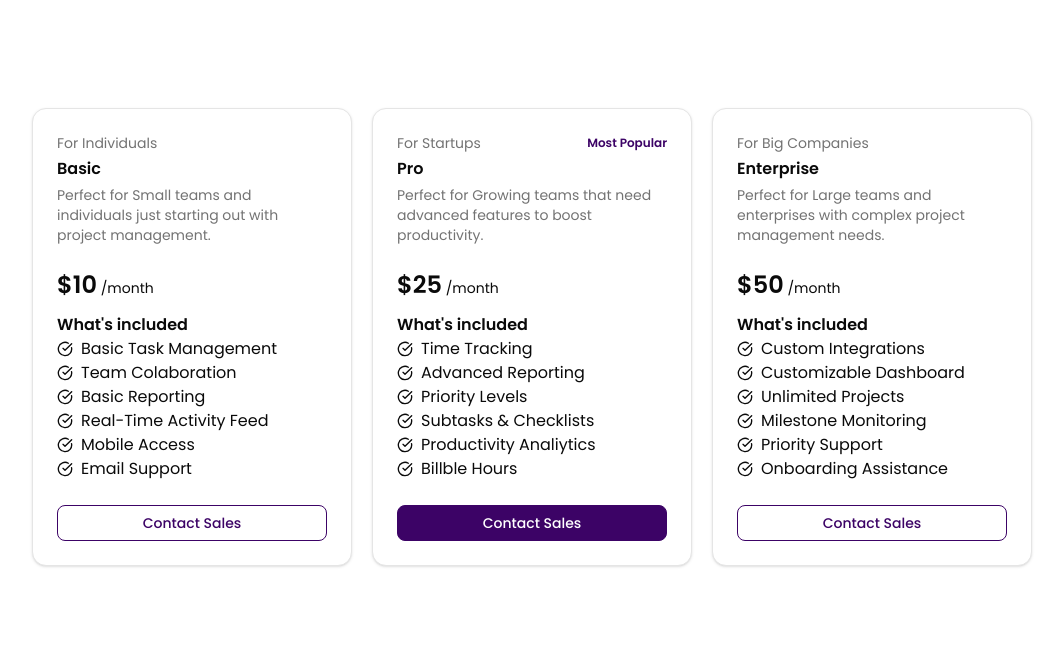
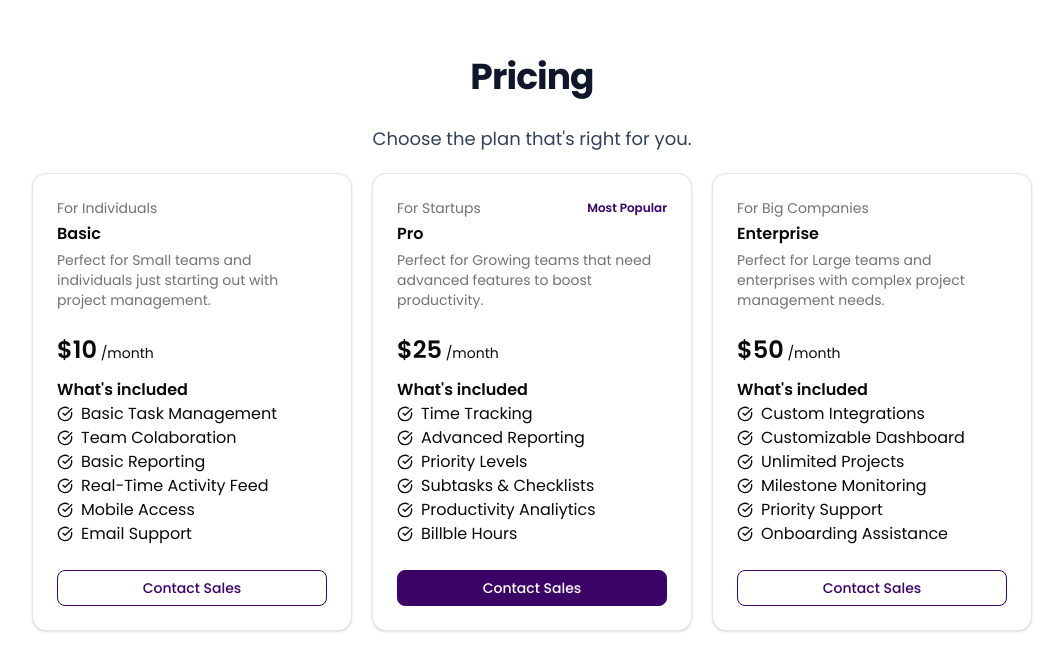
Before and after one commit to zeads/frontent-project-management-app, a Next.js app: page / in a window 1280 px wide. Shown: the part 3673-4344 px from the top of the page, without its empty margins (108-1171 px from the left). Built offline with nearby package versions, Linux system fonts and the light colour scheme.

Commit message:
feat: add title and price description

```diff
--- a/components/layout/Pricing.tsx
+++ b/components/layout/Pricing.tsx
@@ -29,10 +29,16 @@ export default function Pricing() {
   ];
 
   return (
-    <div
-      id="pricing"
-      className="h-screen flex gap-5 items-center justify-center"
-    >
+    <div id="pricing" className="h-screen flex flex-col gap-5 pt-30">
+      <div className="flex flex-col gap-5 items-center justify-center">
+        <h1 className="text-3xl font-bold tracking-tight text-slate-900 sm:text-4xl">
+          Pricing
+        </h1>
+        <p className="mt-2 text-lg text-slate-700">
+          Choose the plan that&apos;s right for you.
+        </p>
+      </div>
+      <div className="flex gap-5 items-center justify-center">
         <PriceCard
           forTitle="For Individuals"
           title="Basic"
@@ -57,5 +63,6 @@ export default function Pricing() {
           whatIncluded={whatIncludedEnterprise}
         />
       </div>
+    </div>
   );
 }
```
Lines whose indentation alone changed are shown as unchanged.
